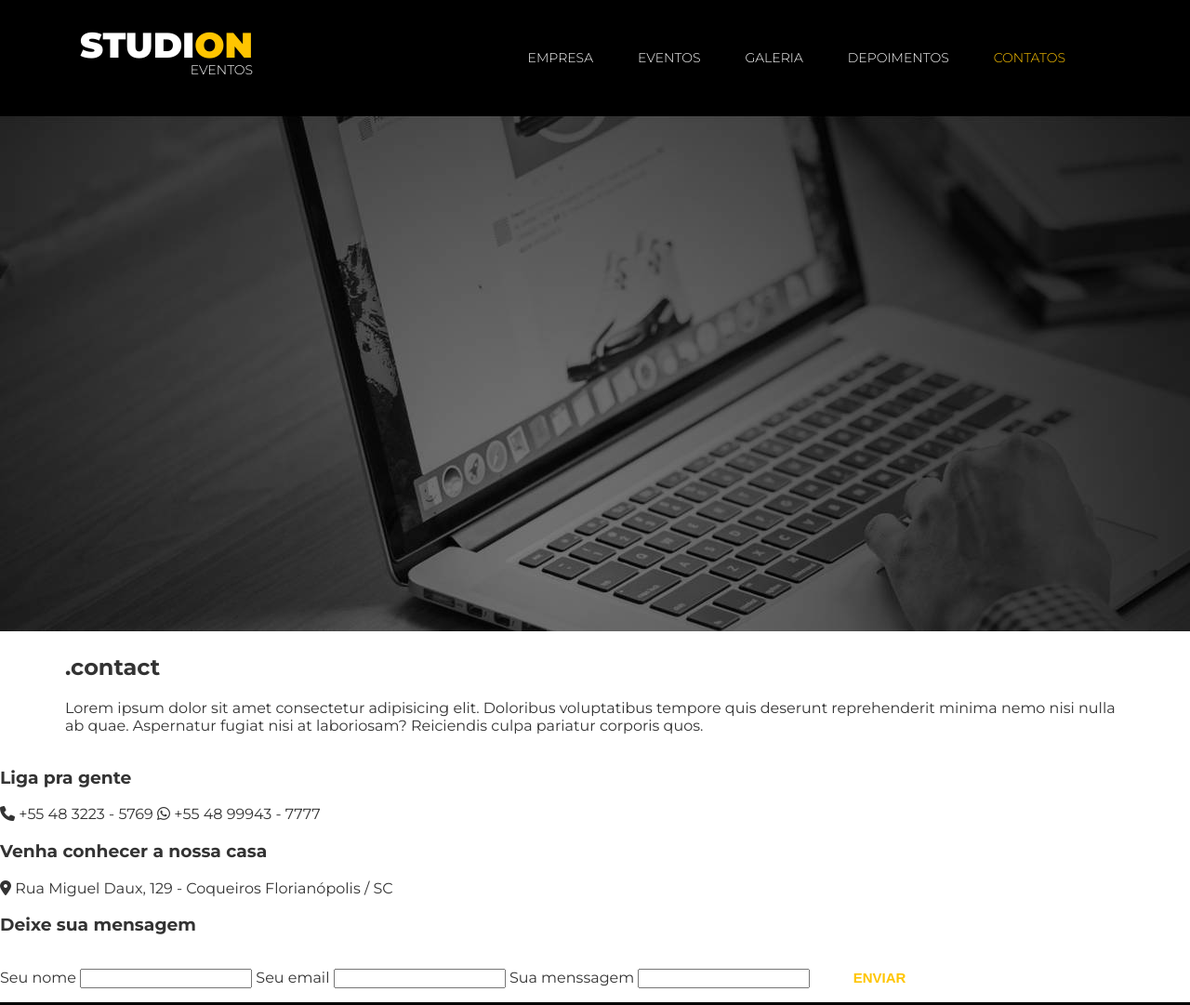
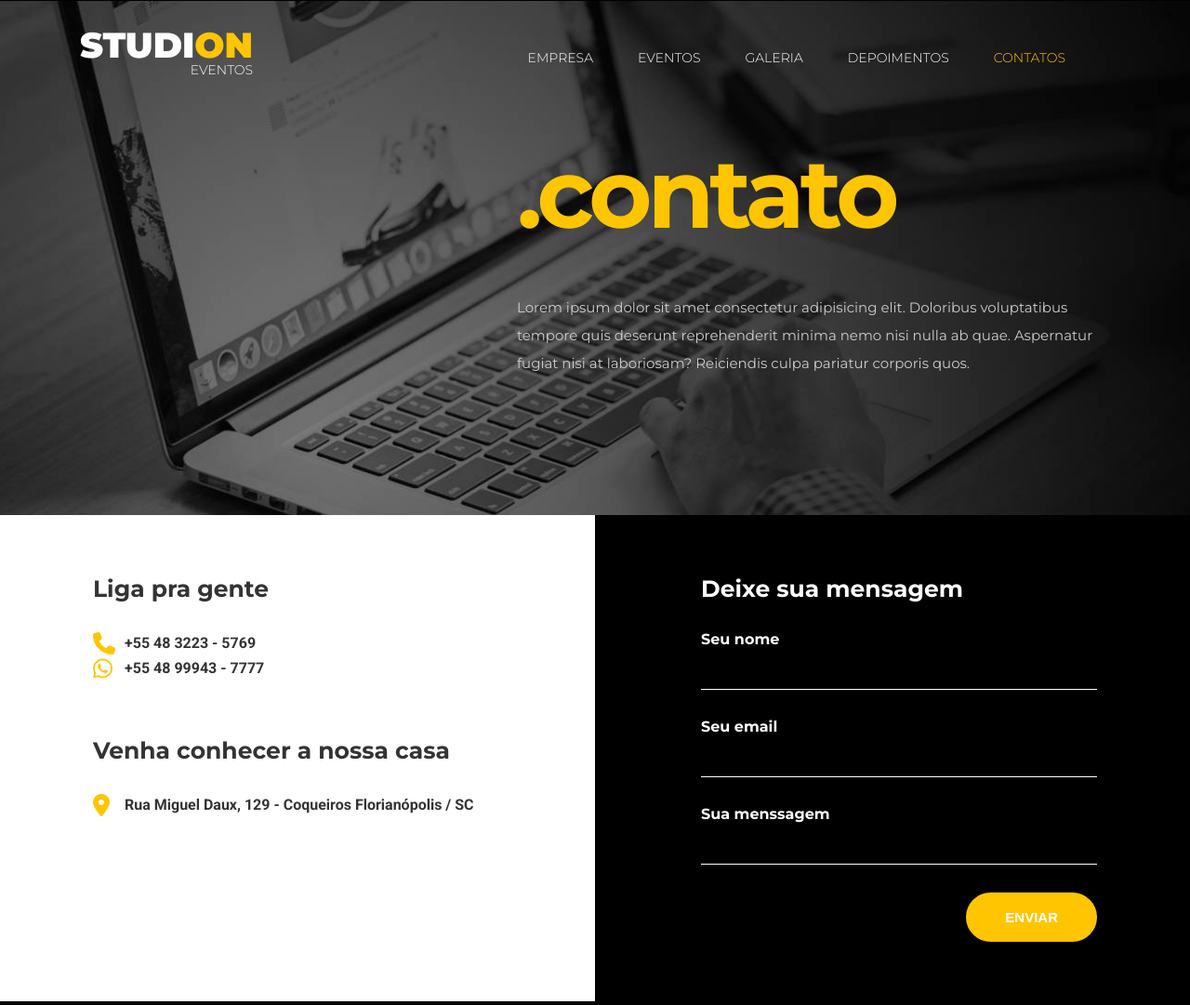
Before and after one commit to JessicaGPW/StudiON, a website: page SRC/contact.html in a window 1280 px wide. Shown: the top 1081 px of the page at 93% size. Drawn offline with Linux system fonts and the light colour scheme.

Commit message:
feat(contact) created page contact on studion

```diff
--- a/SRC/CSS/_base.css
+++ b/SRC/CSS/_base.css
@@ -10,7 +10,6 @@
 
   body {
     margin: 0;
-    padding-top: 7.75rem;
   }
 
   header,
--- a/SRC/CSS/_btn.css
+++ b/SRC/CSS/_btn.css
@@ -14,17 +14,23 @@
 .btn:hover,
 .btn:active,
 .btn:focus,
-.btn--institutional {
+.btn--institutional,
+.btn--contact {
     border-color: var(--color-primary);
     background-color: var(--color-primary);
     color: #fff;
 }
 
-.btn--institutional:hover {
+.btn--institutional:hover,
+.btn--contact:hover {
     color: var(--color-copy);
     border-color: var(--color-primary);
     background: unset;
     box-shadow: 0 1rem 1rem #0006;
+}
+
+.btn--contact:hover {
+    color: #fff;
 }
 
 .btn--quote {
--- a/SRC/CSS/_contacts.css
+++ b/SRC/CSS/_contacts.css
@@ -0,0 +1,81 @@
+.contact {
+    display: grid;
+    grid-template-columns: 1fr 1fr;
+}
+
+.contact h3 {
+    font-size: 1.5625rem;
+    margin: 0;
+    margin-bottom: 1.875rem;
+}
+
+.contact__info h3:nth-of-type(2) {
+    margin-top: 3.75rem;
+}
+
+.contact__info,
+.contact__form {
+    padding: 4rem 0;
+}
+
+.contact__info i {
+    font-size: 1.5rem;
+    color: var(--color-primary);
+}
+
+.contact__info span {
+    display: grid;
+    grid-template-columns: 1.5rem auto;
+    gap: 0.625rem;
+    align-items: center;
+    font-family: "Roboto";
+    font-weight: 700;
+    line-height: 1.6875rem;
+}
+
+.contact__info__container,
+.contact__form__container {
+    width: 540px;
+}
+
+.contact__info__container {
+    float: right;
+    padding-right: 7.125rem;
+}
+
+.contact__form__container {
+    padding-left: 7.125rem;
+}
+
+.contact__form {
+    background-color: #000;
+    color: #fff;
+}
+
+.contact__form label,
+.contact__form input {
+    display: block;
+}
+
+.contact__form label {
+    font-weight: 700;
+}
+
+.contact__form input {
+    width: 100%;
+    margin-bottom: 1.875rem;
+    padding: 0.5rem 0;
+    background: unset;
+    border: unset;
+    border-bottom: 0.06rem solid #fff;
+    color: #fff;
+    font-size: 1.5rem;
+}
+
+.contact__form input:focus {
+    outline: unset;
+}
+
+.contact__form button {
+    float: right;
+}
--- /dev/null
+++ b/SRC/CSS/_hero.css
@@ -0,0 +1,41 @@
+.hero {
+    position: relative;
+    height: 34.625rem;
+}
+
+.hero__background {
+    width: 100%;
+    height: 100%;
+    position: absolute;
+    z-index: -1;
+    object-fit: cover;
+    object-position: center;
+}
+
+.hero__container {
+    height: 100%;
+    display: flex;
+    justify-content: flex-end;
+    align-items: center;
+}
+
+.hero__copy {
+    width: 60%;
+    padding: 3rem 1.875rem;
+}
+
+.hero__copy h2 {
+    margin: 0;
+    margin-bottom: 3rem;
+    font-size: 6.5rem;
+    line-height: 7.5rem;
+    letter-spacing: -0.3125rem;
+    color: var(--color-primary);
+}
+
+.hero__copy p {
+    margin: 0;
+    font-size: 0.9375rem;
+    line-height: 1.875rem;
+    color: var(--color-copy--alt);
+}
--- a/SRC/CSS/_home.css
+++ b/SRC/CSS/_home.css
@@ -5,12 +5,13 @@
 
 .slide {
     position: relative;
-    height: calc(90vh - 7.75rem);
+    height: 90vh;
 }
 
 .slide__background-image {
     width: 100%;
     height: 100%;
+    position: absolute;
     object-fit: cover;
     object-position: center;
 }
@@ -98,7 +99,7 @@
 }
 
 .quote {
-    background-image: url(./images/parallax.jpg);
+    background-image: url(../images/parallax.jpg);
     background-attachment: fixed;
     background-repeat: no-repeat;
     background-size: cover;
--- a/SRC/CSS/_navbar.css
+++ b/SRC/CSS/_navbar.css
@@ -1,10 +1,9 @@
 .navbar {
-  position: fixed;
+  position: absolute;
   z-index: 1;
   top: 0;
   left: 0;
   width: 100%;
-  background-color: #000; /*vermelho / verde / azul /transparência - 0 - f */
   color: #fff;
 }
 
--- a/SRC/CSS/_variable.css
+++ b/SRC/CSS/_variable.css
@@ -1,5 +1,6 @@
 :root {
     --color-copy: #333;
+    --color-copy--alt:#ccc;
     --color-primary: #ffc500;
     --default-padding: 1rem;
     }
--- a/SRC/contact.html
+++ b/SRC/contact.html
@@ -47,7 +47,7 @@
         <img src="./images/contact.jpg" alt="" class="hero__background" />
         <div class="container hero__container">
           <div class="hero__copy">
-            <h2>.contact</h2>
+            <h2>.contato</h2>
             <p>
               Lorem ipsum dolor sit amet consectetur adipisicing elit. Doloribus
               voluptatibus tempore quis deserunt reprehenderit minima nemo nisi
@@ -61,8 +61,8 @@
 
     <main>
       <section class="contact">
-
         <section class="contact__info">
+          <div class="contact__info__container">
             <h3>Liga pra gente</h3>
             <span>
               <i class="fas fa-phone"></i>
@@ -77,11 +77,12 @@
               <i class="fas fa-map-marker-alt"></i>
               Rua Miguel Daux, 129 - Coqueiros Florianópolis / SC
             </span>
+          </div>
         </section>
 
         <section class="contact__form">
+          <form class="contact__form__container" action="">
             <h3>Deixe sua mensagem</h3>
-          <form action="">
             <label for="name">Seu nome</label>
             <input id="name" type="text" />
             <label for="email">Seu email</label>
@@ -92,9 +93,7 @@
           </form>
         </section>
 
-        <section class="maps">
-
-        </section>
+        <section class="maps"></section>
       </section>
     </main>
 
--- a/SRC/style.css
+++ b/SRC/style.css
@@ -1,4 +1,4 @@
-@import url("https://fonts.googleapis.com/css2?family=Montserrat:wght@300;400;500;700;900&family=Roboto&display=swap");
+@import url("https://fonts.googleapis.com/css2?family=Montserrat:wght@300;400;500;700;900&family=Roboto:wght@400;700&display=swap");
 @import url("https://cdnjs.cloudflare.com/ajax/libs/font-awesome/6.1.1/css/fontawesome.min.css");
 @import url("https://cdnjs.cloudflare.com/ajax/libs/font-awesome/6.1.1/css/all.min.css");
 
@@ -6,7 +6,9 @@
 @import './CSS/_base.css';
 @import './CSS/_utils.css';
 @import './CSS/_btn.css';
+
 @import './CSS/_navbar.css';
+@import './CSS/_hero.css';
 @import './CSS/_footer.css';
 
 @import './CSS/_home.css';
```
Lines whose indentation alone changed are shown as unchanged.
